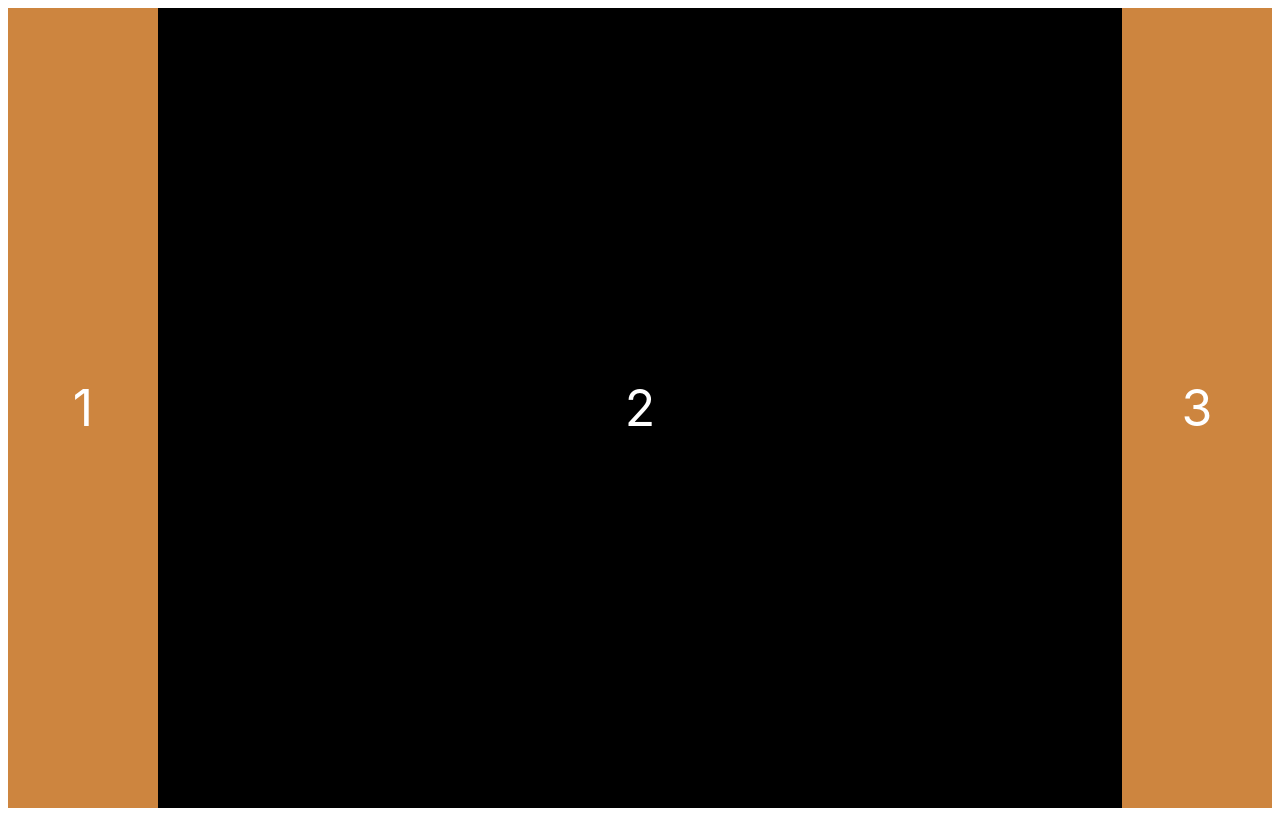
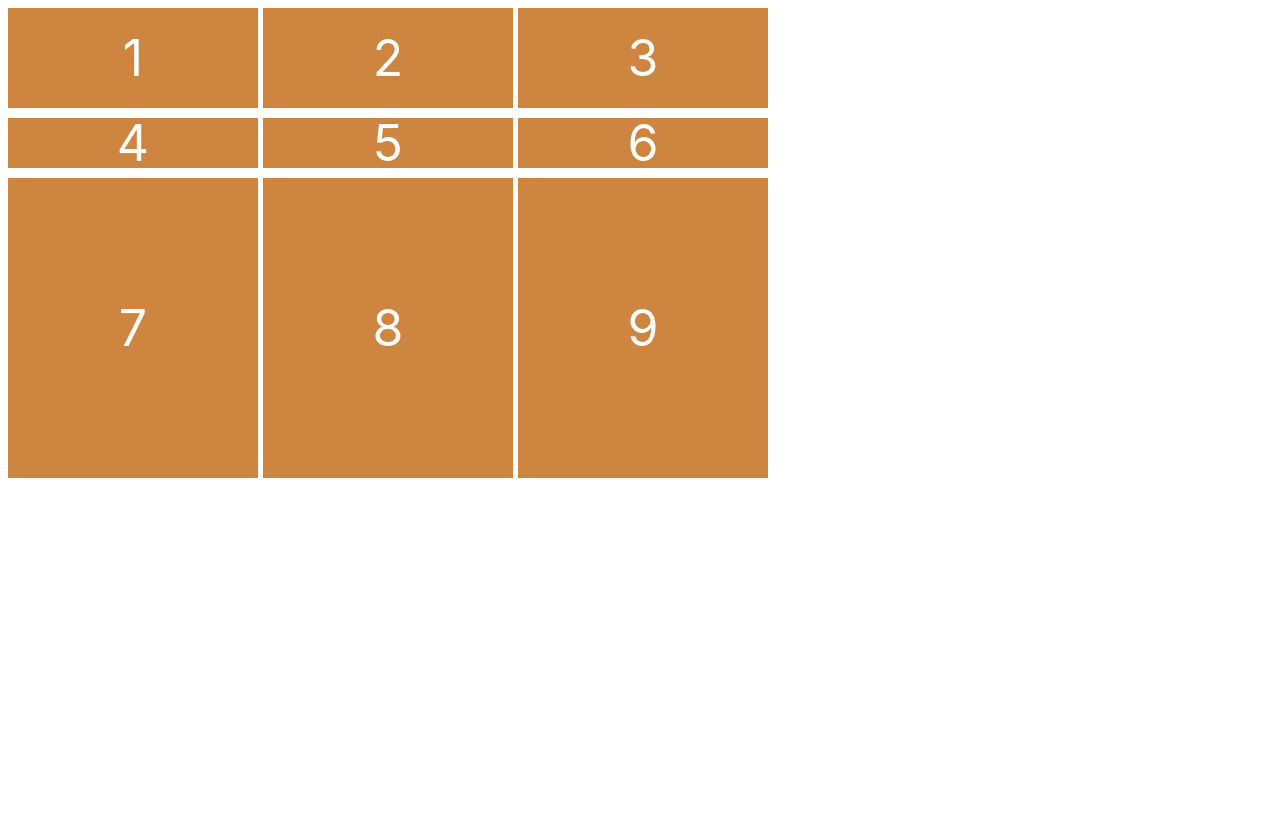
Before and after one commit to GitHub-SJL/CSS-MasterClass, a plain HTML site: page index.html in a window 1280 px wide. Drawn offline with Linux system fonts and the light colour scheme.

Commit message:
Grid Basic(grid-template-columns, grid-template-rows, gap)

```diff
--- a/index.html
+++ b/index.html
@@ -11,6 +11,12 @@
       <div class="child">1</div>
       <div class="child">2</div>
       <div class="child">3</div>
+      <div class="child">4</div>
+      <div class="child">5</div>
+      <div class="child">6</div>
+      <div class="child">7</div>
+      <div class="child">8</div>
+      <div class="child">9</div>
     </div>
   </body>
 </html>
--- a/styles.css
+++ b/styles.css
@@ -4,15 +4,14 @@ body {
   }
 
   .father {
-    display: flex;
-    /* Main Axis */
-    justify-content: space-around;
-    width: 100%;
-    height: 100vh;
+    display: grid;
+    grid-template-columns: 250px 250px 250px;
+    grid-template-rows: 100px 50px 300px;
+    column-gap: 5px;
+    row-gap: 10px;
   }
 
   .child {
-    flex-basis: 150px;
     background: peru;
     color: white;
     font-size: 50px;
@@ -20,8 +19,3 @@ body {
     justify-content: center;
     align-items: center;
   }
-
-  .child:nth-child(2) {
-    background: #000;
-    flex-grow: 1;
-  }
```
Also changed, not shown: README.md.
